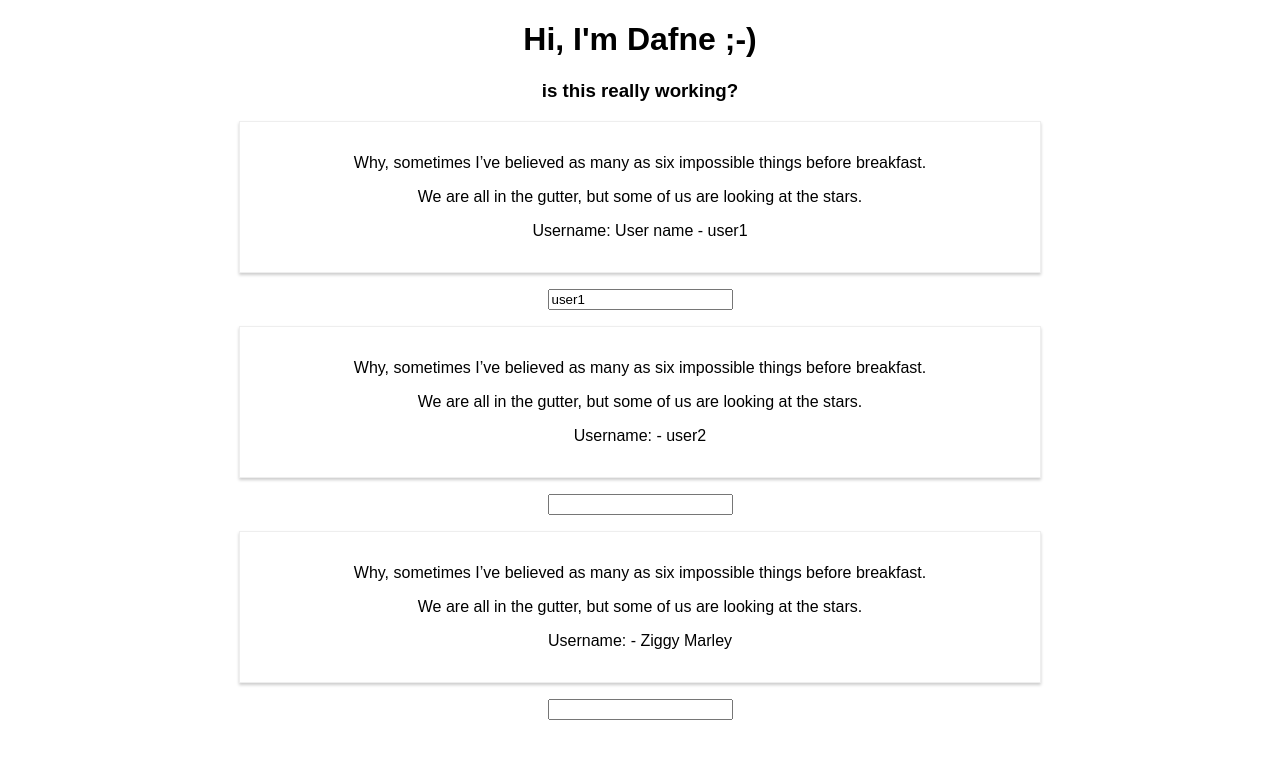
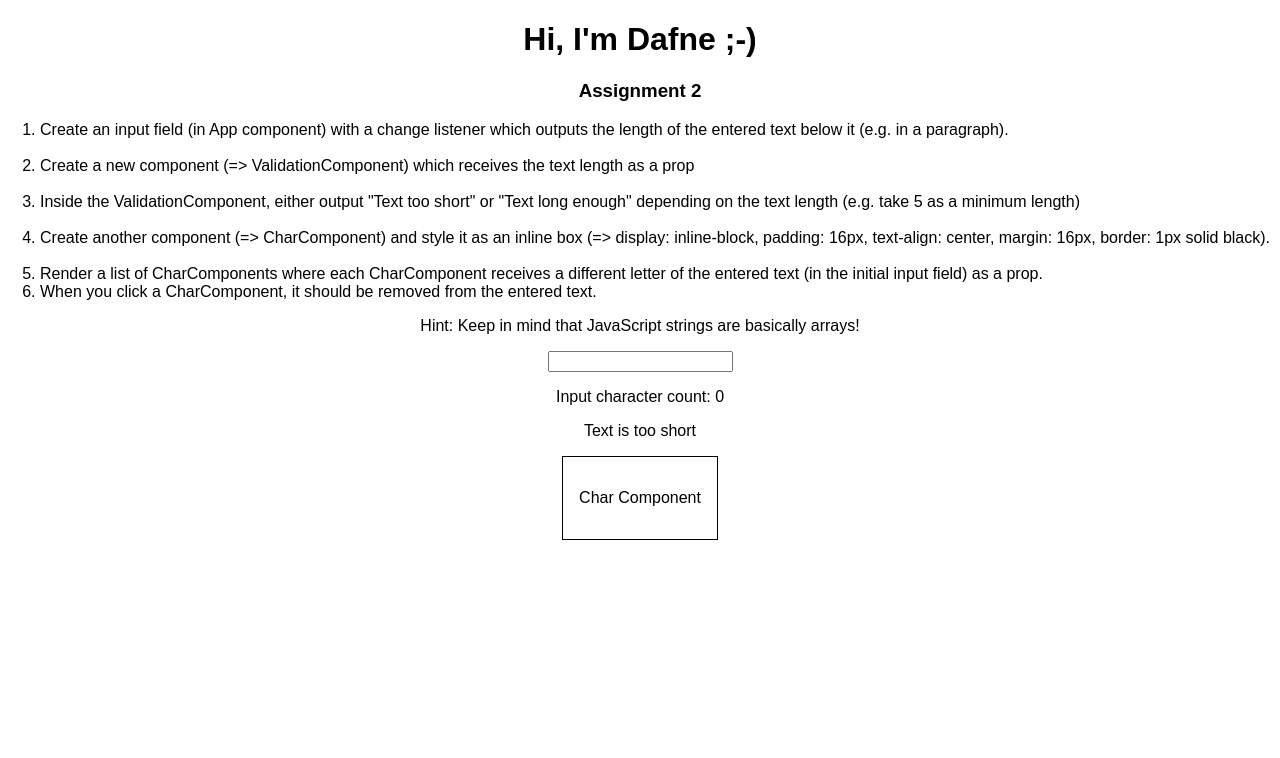
Before and after one commit to dafneolca/react-complete-guide, a React (Create React App) app: page / in a window 1280 px wide. Shown: the top 758 px of the page. Built offline with nearby package versions, Linux system fonts and the light colour scheme.

Commit message:
first commit assignment 2

```diff
--- a/src/App.js
+++ b/src/App.js
@@ -1,115 +1,51 @@
 import React, { Component } from 'react';
 import './App.css';
-
-import Person from './Person/Person'
-import Output from './Assignment-1/UserOutput/UserOutput'
-import Input from './Assignment-1/UserInput/UserInput'
+import Validation from './Validation/Validation'
+import Char from './Char/Char'
 
 class App extends Component {
-  stateNew = {
-    persons: [
-      { name: "Dafne", age: 31 },
-      { name: "Elfi", age: 59 },
-      { name: "Srini", age: 60 }
-    ],
-    otherState: 'Some other state'
+
+  state = { inputCount: 0 }
+
+  leftAlign = {
+    textAlign: 'left'
   }
 
-  switchNameHandler = (newName) => {
+  charStyle = {
+    display: 'inline-block',
+    padding: '16px',
+    textAlign: 'center',
+    margin: '16px',
+    border: '1px solid black'
+  }
+
+  inputChangedHandler = (event) => {
     this.setState({
-      persons: [
-        { name: newName, age: 31 },
-        { name: "Elfi", age: 59 },
-        { name: "Srini", age: 600 }
-      ]
+      inputCount: event.target.value.length
     })
   }
 
-  nameChangedHandler = (event) => {
-    this.setState({
-      persons: [
-        { name: "Dafne", age: 31 },
-        { name: event.target.value, age: 59 },
-        { name: "Srini", age: 600 }
-      ]
-    })
-  }
-
-  // ASSIGNMENT 1
-  state = {
-    userNames: [
-      { name: "user1" },
-      { name: "user2" },
-      { name: "Ziggy Marley" }
-    ],
-    otherState: 'Some other state'
-  }
-
-  userChangedHandler = (event) => {
-    this.setState({
-      userNames: [
-        { name: event.target.value },
-        { name: "Ky-Mani Marley" },
-        { name: "Ziggy Marley" }
-      ],
-    })
-  }
-
-  // switchUserHandler = (newName) => {
-  //   this.setState({
-  //     persons: [
-  //       { name: newName },
-  //       { name: "Elfi" },
-  //       { name: "Srini" }
-  //     ]
-  //   })
-  // }
-
   render() {
-    const style = {
-      backgroundColor: 'white',
-      border: '1px solid blue',
-      font: 'inherit',
-      padding: '8px',
-      cursor: 'pointer'
-    }
-
-    const personContainer = {
-      display: 'flex'
-    }
-
     return (
       <div className="App" >
         <h1>Hi, I'm Dafne ;-)</h1>
-        <h3>is this really working?</h3>
+        <h3>Assignment 2</h3>
+        <ol style={this.leftAlign}>
+          <li>Create an input field (in App component) with a change listener which outputs the length of the entered text below it (e.g. in a paragraph).</li><br />
+          <li>Create a new component (=> ValidationComponent) which receives the text length as a prop</li><br />
+          <li>Inside the ValidationComponent, either output "Text too short" or "Text long enough" depending on the text length (e.g. take 5 as a minimum length)</li><br />
+          <li>Create another component (=> CharComponent) and style it as an inline box (=> display: inline-block, padding: 16px, text-align: center, margin: 16px, border: 1px solid black).</li><br />
+          <li>Render a list of CharComponents where each CharComponent receives a different letter of the entered text (in the initial input field) as a prop.</li>
+          <li>When you click a CharComponent, it should be removed from the entered text.</li>
+        </ol>
+        <p>Hint: Keep in mind that JavaScript strings are basically arrays!</p>
+        <input onChange={this.inputChangedHandler} />
+        <p>Input character count: {this.state.inputCount}</p>
 
-        {/* <button
-          style={style}
-          onClick={this.switchNameHandler.bind(this, 'Maximilian')}>Switch Name</button>
-
-        <div style={personContainer}>
-          <Person name={this.stateNew.persons[0].name} age={this.stateNew.persons[0].age} />
-
-          <Person name={this.stateNew.persons[1].name} age={this.stateNew.persons[1].age}
-            changed={this.nameChangedHandler}
-            click={this.switchNameHandler.bind(this, 'Max!!')}
-          >Special *CaSe*
-          </Person>
-
-          <Person name={this.stateNew.persons[2].name} age={this.stateNew.persons[2].age} />
-        </div> */}
-
-
-
-        {/* // ASSIGNMENT 1 */}
-        <Output userName="User name" user={this.state.userNames[0].name} />
-        <Input changed={this.userChangedHandler} user={this.state.userNames[0].name} />
-
-        <Output user={this.state.userNames[1].name} />
-        <Input />
-
-        <Output user={this.state.userNames[2].name} />
-        <Input />
+        <Validation length={this.state.inputCount} />
+        <div style={this.charStyle}>
+          <Char />
+        </div>
       </div >
     )
   }
--- /dev/null
+++ b/src/Char/Char.js
@@ -0,0 +1,11 @@
+import React from 'react';
+
+const char = () => {
+
+
+  return <p>Char Component</p>;
+
+
+}
+
+export default char;
--- /dev/null
+++ b/src/Validation/Validation.js
@@ -0,0 +1,18 @@
+import React from 'react';
+
+const validation = (props) => {
+  let validationMessage = "Text is too short"
+
+  if (props.length >= 5) {
+
+    validationMessage = "Text is long enough"
+  }
+
+  return (
+    <div>
+      {validationMessage}
+    </div>
+  );
+};
+
+export default validation;
```
